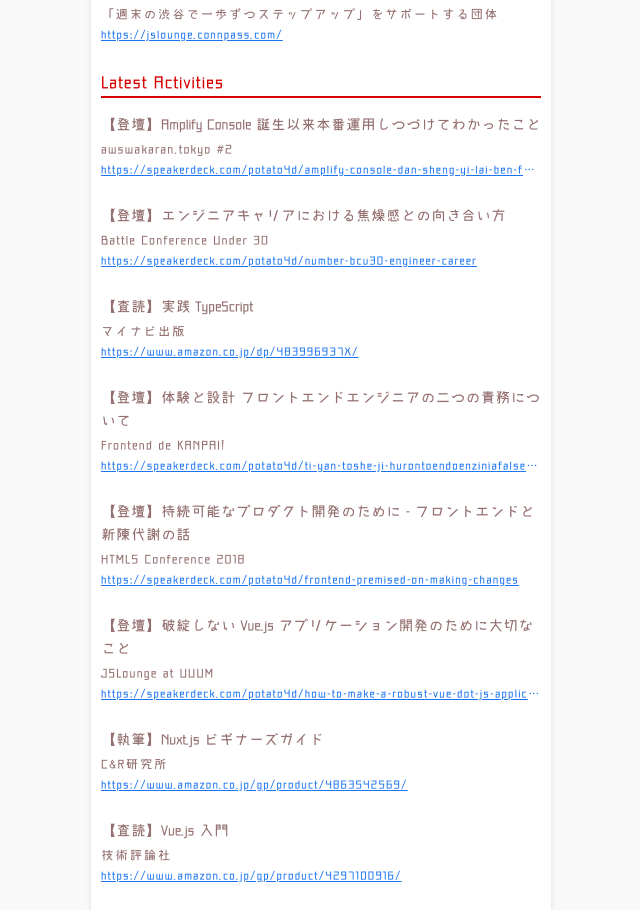
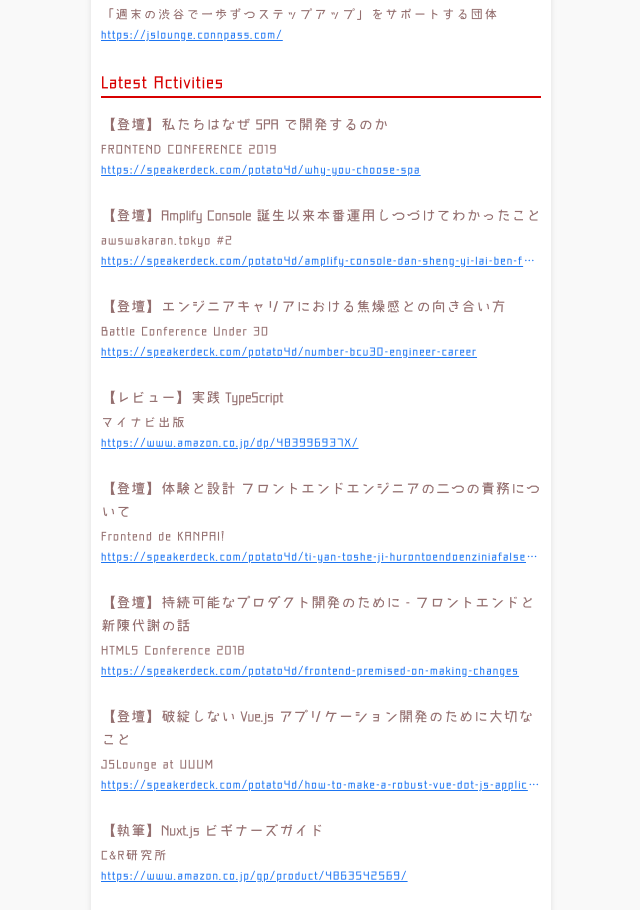
Before and after one commit to potato4d/potato4d.me, a Nuxt app: page / in a window 1280 px wide. Shown: the part 2428-3338 px from the top of the page, without its empty margins (319-959 px from the left). Built offline with nearby package versions, Linux system fonts and the light colour scheme.

Commit message:
chore: Update source

```diff
--- a/app/assets/source.ts
+++ b/app/assets/source.ts
@@ -136,6 +136,11 @@ export const products: Product[] = [
 
 export const activities: Activity[] = [
   {
+    title: '【登壇】私たちはなぜ SPA で開発するのか',
+    source: 'FRONTEND CONFERENCE 2019',
+    link: 'https://speakerdeck.com/potato4d/why-you-choose-spa'
+  },
+  {
     title: '【登壇】Amplify Console 誕生以来本番運用しつづけてわかったこと',
     source: 'awswakaran.tokyo #2',
     link: 'https://speakerdeck.com/potato4d/amplify-console-dan-sheng-yi-lai-ben-fan-yun-yong-situduketewakatutakoto-number-awswakaran-tokyo'
@@ -146,7 +151,7 @@ export const activities: Activity[] = [
     link: 'https://speakerdeck.com/potato4d/number-bcu30-engineer-career'
   },
   {
-    title: '【査読】実践 TypeScript',
+    title: '【レビュー】実践 TypeScript',
     source: 'マイナビ出版',
     show_link: 'https://www.amazon.co.jp/dp/483996937X/',
     link: 'https://amzn.to/2XFb3Ba'
```
